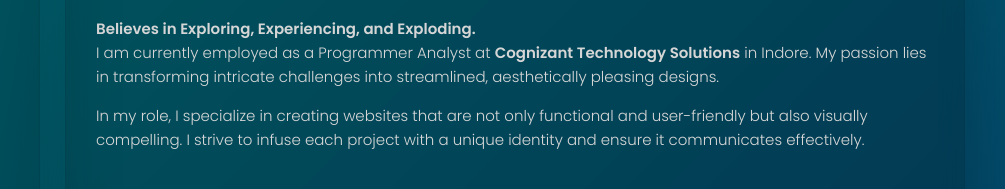
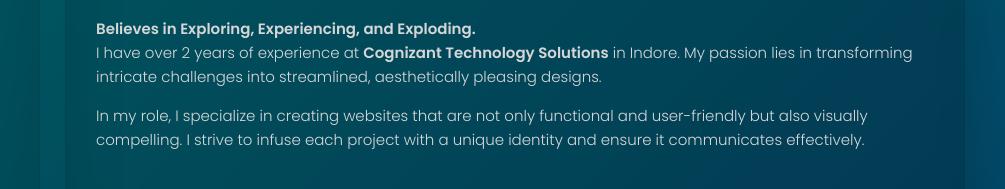
Before and after one commit to milankhaddar-0806/milankhaddar-0806.github.io, a plain HTML site: page index.html in a window 1280 px wide. Shown: the part 162-351 px from the top of the page, 275-1280 px from the left. Drawn offline with nearby package versions, Linux system fonts and the light colour scheme.

Commit message:
Update About

```diff
--- a/index.html
+++ b/index.html
@@ -226,7 +226,7 @@
           <section class="about-text">
             <h4>Believes in Exploring, Experiencing, and Exploding.</h4>
             <p>
-              I am currently employed as a Programmer Analyst at <b>Cognizant Technology Solutions</b> in Indore. My passion lies in transforming intricate challenges into streamlined, aesthetically pleasing designs.            </p>
+              I have over 2 years of experience at <b>Cognizant Technology Solutions</b> in Indore. My passion lies in transforming intricate challenges into streamlined, aesthetically pleasing designs.            </p>
 
             <p>
               In my role, I specialize in creating websites that are not only functional and user-friendly but also visually compelling. I strive to infuse each project with a unique identity and ensure it communicates effectively.
```
